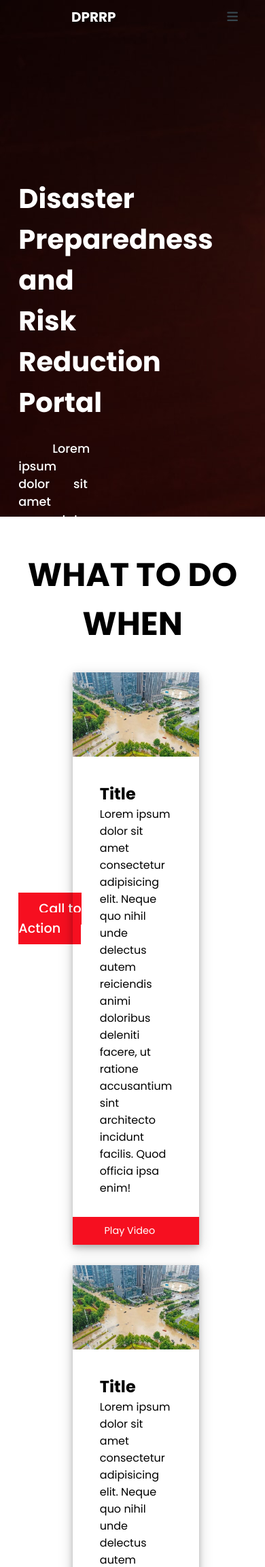
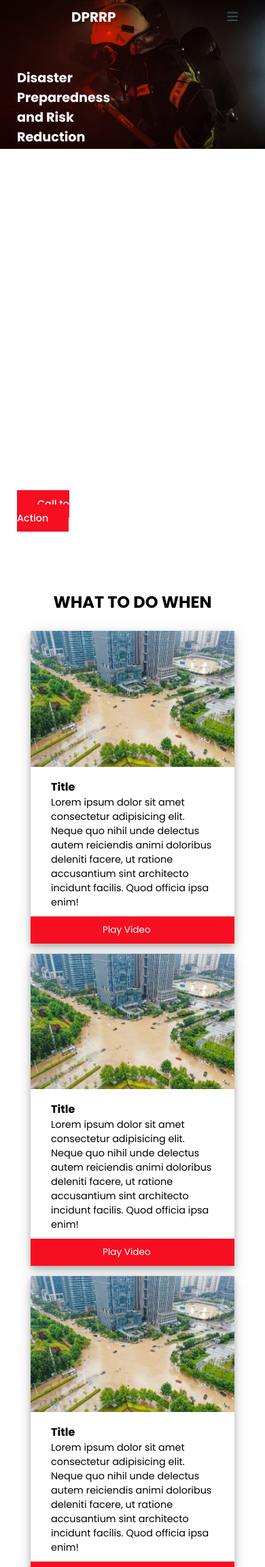
Before and after one commit to joshuataruc/disaster_risk, a PHP site: page / in a window 390 px wide; the page is wider, and only the part inside the window is pictured. Shown: the top 2305 px of that part at 68% size. Run offline with PHP 8.4, Linux system fonts and the light colour scheme.

Commit message:
added media query for tablet 768px

```diff
--- a/css/index.css
+++ b/css/index.css
@@ -183,7 +183,7 @@
    z-index: 2;
    transform: scale(1.02);
 }
-.contacts-table tbody tr a:hover{
+.contacts-table tbody tr td a:hover{
   color: #fff;
   border-color: #fff;
 }
@@ -194,3 +194,98 @@
 .contacts-table tbody tr:last-of-type{
   border-bottom: 2px solid #f60f20;
 }
+
+/* tablet */
+
+@media screen and (max-width:768px) {
+    .main {
+    background-size: contain;
+    background-repeat: no-repeat;
+    display: flex;
+    height: auto;
+  }
+  .main-text h1 {
+  font-size: 1.2rem;
+  /* text-align: center; */
+    margin-bottom: 20px;
+  }
+    .main-text {
+    font-size: 0.9rem;
+    padding: 100px 25px 80px;
+    height: auto;
+  }
+  .btn-action {
+  font-size: 0.9rem;
+  margin-top: 15px;
+  }
+
+  /* cards */
+  .what-to-do-title{
+  font-size: 1.5rem;
+  margin-top: 15px;
+  }
+  .what-to-do-content {
+  margin:20px 0px;
+}
+  .card{
+  max-width: 300px;
+  margin: 5px 5px 10px;
+}
+
+.card-body{
+  padding: 10px 30px  ;
+}
+.card-body h3{
+  font-weight: bold;
+  font-size: 1rem;
+}
+.card-body p{
+  font-size: 0.9rem;
+}
+.card-btn {
+  font-size: .85rem;
+}
+
+/* table */
+.contacts-table{
+  min-width: 300px;
+}
+.contacts h1{
+  padding: 50px 0 30px;
+  text-align: center;
+  font-size: 3rem;
+}
+/* contacts table */
+.table-container{
+  display: flex;
+  flex-wrap: wrap;
+  justify-content: center;
+}
+.contacts-table{
+  border-collapse: collapse;
+  margin: 25px 0;
+  max-width: 700px;
+  border-radius: 5px 5px 0 0;
+  overflow: hidden;
+  box-shadow: 0 4px 8px 0 rgba(0, 0, 0, 0.2), 0 6px 20px 0 rgba(0, 0, 0, 0.19);
+}
+
+.contacts-table thead tr{
+  font-size: 0.9rem;
+}
+.contacts-table th{
+  padding: 12px 35px;
+
+}
+.contacts-table td{
+  padding: 20px 35px;
+  font-size: .8rem;
+}
+.contacts-table tbody tr a{
+
+  padding: 6px 15px;
+}
+
+
+
+}/* end @media screen 768px */
```
